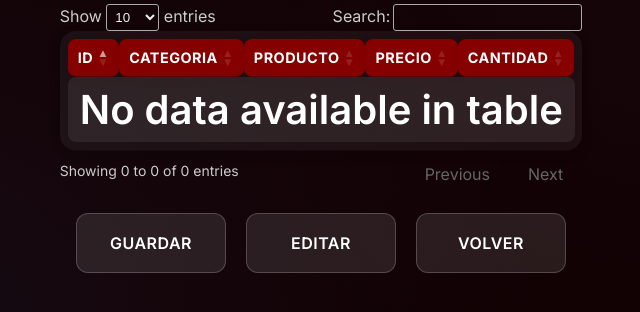
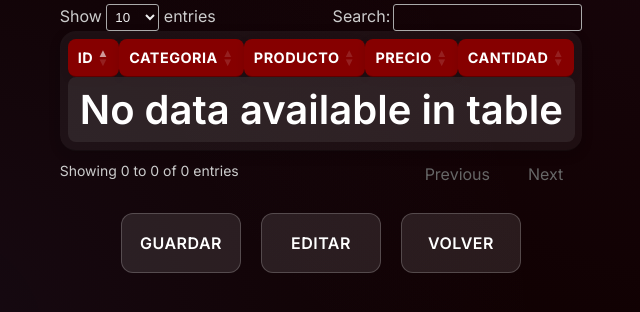
Before and after one commit to Nickdiaz14/TOV, a Flask app: page /table_inv in a window 1280 px wide. Shown: the part 302-614 px from the top of the page, without its empty margins (319-959 px from the left). Run offline with Flask 3, Linux system fonts and the light colour scheme; data that the repository does not hold is empty; some libraries are stand-ins or nearby versions.

Commit message:
Change little things

```diff
--- a/templates/menu.html
+++ b/templates/menu.html
@@ -11,9 +11,8 @@
     <div class="logo-gradiente" style="margin-bottom: 20px;"></div>
     <div style="text-align:center; display: block;">
         <div class="botones">
-            <button data-url="/charge" class="resolver azulito" style="width: 150px;">Cargue</button>
-            <button data-url="/discharge" class="resolver azulito" style="width: 150px;">Descargue</button>
-            <button data-url="/table_guide" class="resolver azulito" style="width: 150px;">Añadir guia</button>
+            <button data-url="/discharge" class="resolver azulito" style="width: 150px;">Surtir</button>
+            <button data-url="/table_guide" class="resolver azulito" style="width: 150px;">Guia</button>
         </div>
         <div class="botones">
             <button data-url="/table_ped" class="resolver azulito" style="width: 150px;">Pedidos</button>
--- a/templates/table_inv.html
+++ b/templates/table_inv.html
@@ -85,9 +85,9 @@
     </tbody>
 </table>
 <div class="botones">
-    <button id="guardar" class="resolver azulito" style="width: 150px;">Guardar</button>
-    <button onclick="handelClick()" class="resolver azulito" style="width: 150px;">Editar</button>
-    <button onclick="window.location.href='/'" class="resolver azulito" style="width: 150px;">Volver</button>
+    <button id="guardar" class="resolver azulito" style="width: 120px;">Guardar</button>
+    <button onclick="handelClick()" class="resolver azulito" style="width: 120px;">Editar</button>
+    <button onclick="window.location.href='/'" class="resolver azulito" style="width: 120px;">Volver</button>
 </div>
 <script>
 function handelClick() {
--- a/templates/table_ped.html
+++ b/templates/table_ped.html
@@ -95,7 +95,8 @@
     </tbody>
 </table>
 <div class="botones">
-    <button id="guardar" class="resolver azulito">Guardar</button>
+    <button id="guardar" class="resolver azulito" style="width: 120px;">Guardar</button>
+    <button onclick="window.location.href='/'" class="resolver azulito" style="width: 120px;">Volver</button>
 </div>
 <script>
 $(document).ready(function() {
```
